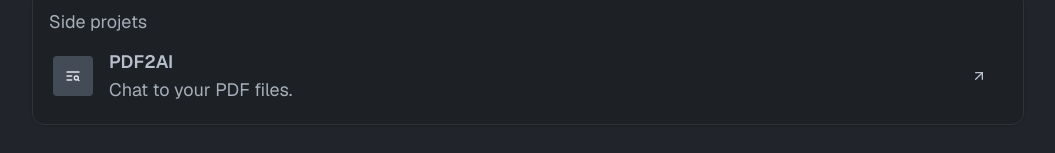
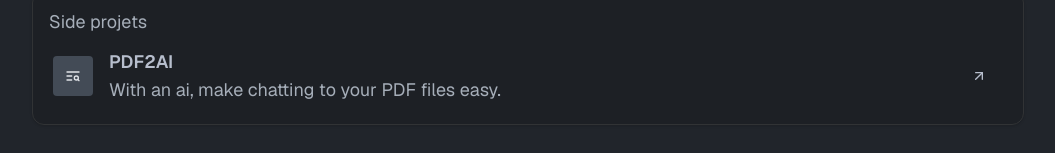
Before and after one commit to GabrielSaudau/portfolio, a Next.js app: page / in a window 1280 px wide. Shown: the part 799-952 px from the top of the page, without its empty margins (112-1167 px from the left). Built offline with nearby package versions, Linux system fonts and the light colour scheme; a web font is replaced by a local one.

Commit message:
update side projects

```diff
--- a/app/_components/SideProject.tsx
+++ b/app/_components/SideProject.tsx
@@ -5,6 +5,7 @@
   Logo: LucideIcon
   title: string
   description: string
+  shortDescription: string | null
   url: string
 }
 
@@ -12,6 +13,7 @@
   Logo,
   title,
   description,
+  shortDescription,
   url,
 }: SideProjectProps) => {
   return (
@@ -26,7 +28,12 @@
       </span>
       <div>
         <p className="text-lg font-semibold">{title}</p>
-        <p className="text-lg text-muted-foreground">{description}</p>
+        <p className="text-lg text-muted-foreground max-sm:hidden">
+          {description}
+        </p>
+        <p className="text-lg text-muted-foreground md:hidden">
+          {shortDescription}
+        </p>
       </div>
       <div className="ml-auto">
         <ArrowUpRight
--- a/app/_components/Status.tsx
+++ b/app/_components/Status.tsx
@@ -53,6 +53,7 @@
                 Logo={project.Logo}
                 title={project.title}
                 description={project.description}
+                shortDescription={project.shortDescription}
                 url={project.url}
               />
             ))}
--- a/app/_components/_constants/side-projects-constants.tsx
+++ b/app/_components/_constants/side-projects-constants.tsx
@@ -5,7 +5,8 @@
   {
     Logo: TextSearch,
     title: "PDF2AI",
-    description: "Chat to your PDF files.",
+    description: "With an ai, make chatting to your PDF files easy.",
+    shortDescription: "Chat to your PDF files.",
     url: "https://pdf-2-ai.vercel.app/",
   },
 ]
```
